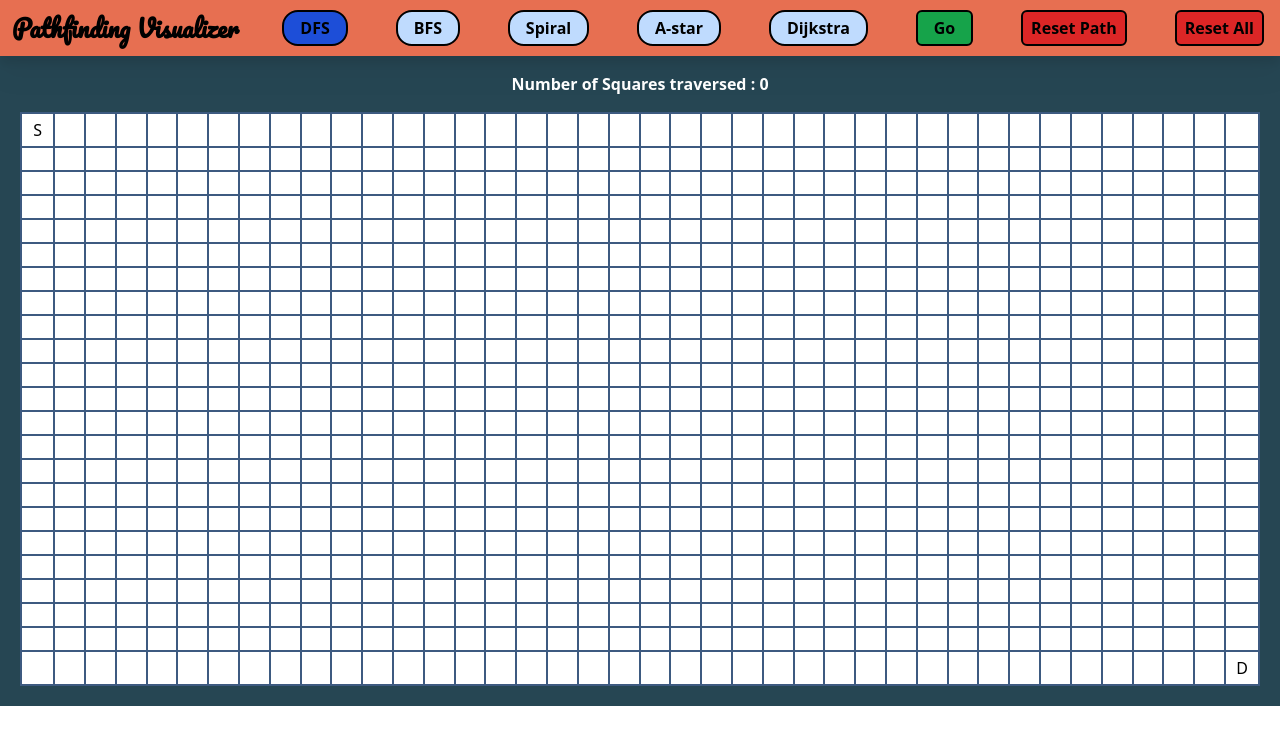
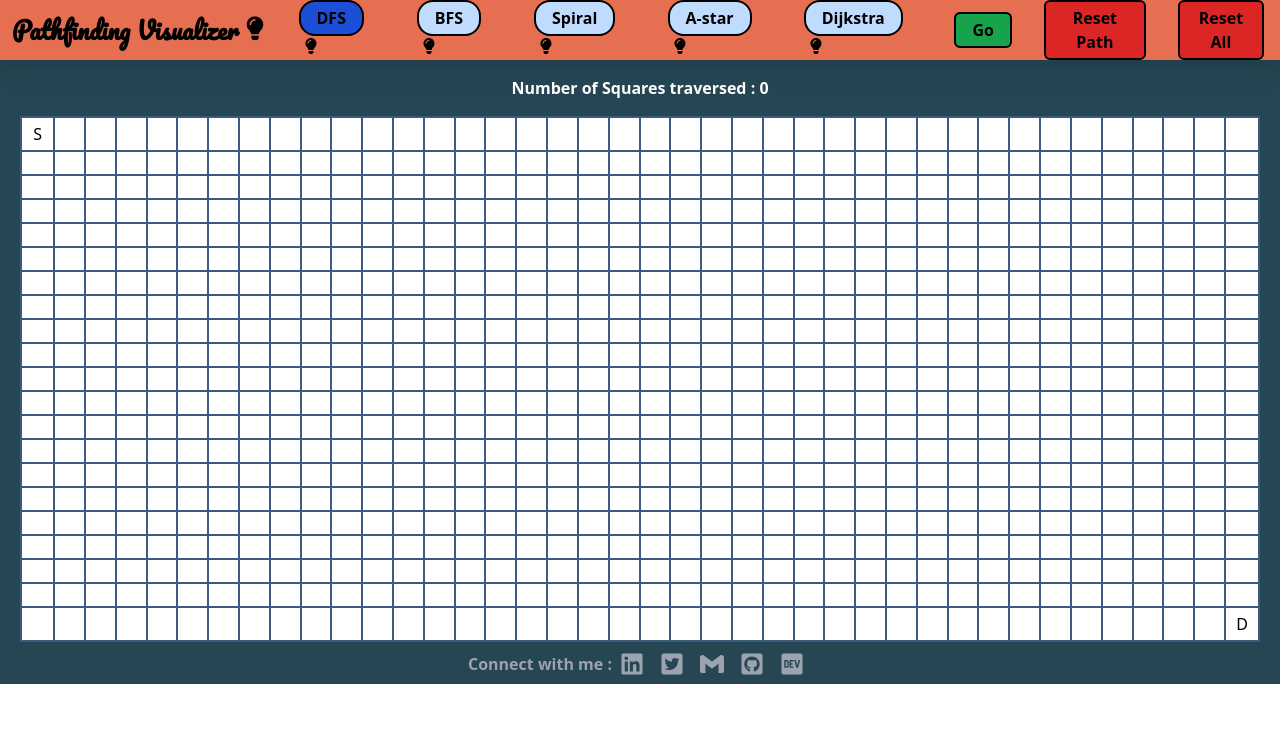
Before and after one commit to tanbar999/React-PathFinding-Visualizer, a React (Create React App) app: page / in a window 1280 px wide. Shown: the top 744 px of the page. Built offline with nearby package versions, Linux system fonts and the light colour scheme; a web font is replaced by a local one.

Commit message:
Added file for how to use and explain differentPathfinding Algo's

```diff
--- a/package.json
+++ b/package.json
@@ -9,8 +9,10 @@
     "framer-motion": "^7.1.0",
     "react": "^18.2.0",
     "react-dom": "^18.2.0",
+    "react-icons": "^4.4.0",
     "react-scripts": "5.0.1",
     "react-toastify": "^9.0.8",
+    "reactjs-popup": "^2.0.5",
     "tailwind-scrollbar-hide": "^1.1.7",
     "web-vitals": "^2.1.4"
   },
--- a/src/GridContext.js
+++ b/src/GridContext.js
@@ -9,7 +9,7 @@ import Spiral from "./algorithmHelper/Spiral";
 const gridContext = createContext();
 
 export function GridProvider({ children }) {
-  const rowSize = 23;
+  const rowSize = 21;
   const colSize = 40;
 
   const [grid, setGrid] = useState(Array.from({ length: rowSize }, () => Array.from({ length: colSize }, () => "")));
--- a/src/algorithmHelper/helper/KeyboardInput.js
+++ b/src/algorithmHelper/helper/KeyboardInput.js
@@ -1,5 +1,5 @@
 function incrementRow(x) {
-  if (x < 22) return x + 1;
+  if (x < 20) return x + 1;
   return x;
 }
 
--- a/src/algorithmHelper/helper/OutOfGrid.js
+++ b/src/algorithmHelper/helper/OutOfGrid.js
@@ -1,6 +1,6 @@
 const OutOfGrid = (row, col) => {
   if (row < 0 || col < 0) return true;
-  if (row > 22 || col > 39) return true;
+  if (row > 20 || col > 39) return true;
 
   return false;
 };
--- a/src/components/FullGrid.js
+++ b/src/components/FullGrid.js
@@ -54,7 +54,7 @@ function FullGrid({ startRow, startCol, destRow, destCol }) {
 
   return (
     <div>
-      <div className="flex justify-center px-[20px] pb-[20px]">
+      <div className="flex justify-center px-[20px] pb-[10px]">
         <table className="table-fixed">
           <tbody>{createFullGrid(rowSize, colSize)}</tbody>
         </table>
--- a/src/components/Navbar.js
+++ b/src/components/Navbar.js
@@ -1,5 +1,8 @@
 import { React, useContext, useState } from "react";
 import gridContext from "../GridContext";
+import Popup from "reactjs-popup";
+import { FaLightbulb } from "react-icons/fa";
+import { motion } from "framer-motion";
 
 function Navbar({ startRow, startCol, destRow, destCol }) {
   const [algo, setAlgo] = useState("DFS");
@@ -11,7 +14,41 @@ function Navbar({ startRow, startCol, destRow, destCol }) {
 
   return (
     <div className="flex justify-between items-center w-full border-gray-900 border-solid drop-shadow-xl bg-headerColor">
-      <div className="flex-none py-3 px-3 font-sans font-extrabold text-2xl font-pacifico">Pathfinding Visualizer</div>
+      <div className="flex-none py-3 px-3 font-sans font-extrabold text-2xl font-pacifico">
+        Pathfinding Visualizer
+        <Popup
+          trigger={
+            <motion.button className="button px-1" animate={{ y: [-1, 1, -1] }} transition={{ repeat: Infinity }}>
+              <FaLightbulb />
+            </motion.button>
+          }
+          modal
+        >
+          <div className="border-2 border-solid border-black bg-slate-800 text-white rounded-lg p-1 w-[40rem]">
+            <p className="text-center pb-4 text-xl font-bold">💁‍♂️💁‍♂️How to use💁‍♂️💁‍♂️</p>
+            <p className="text-center text-md font-normal">
+              {"💜 Using [W,A,S,D] can move the starting point marked by {S}."}
+            </p>
+            <p className="text-center text-md font-normal">
+              {"💜 Using [⬆️,➡️,⬇️,⬅️] can move the starting point marked by {D}."}
+            </p>
+            <p className="text-center text-md font-normal">
+              {
+                "💜 Press Left mouse button and drag to create walls which would act like obstructions for pathfinding algorithms."
+              }
+            </p>
+            <p className="text-center text-md font-normal">
+              {"💜 Select the given path-finding algorithms and Hit Go."}
+            </p>
+            <p className="text-center text-md font-normal">
+              {"💜 You can Reset just the Path that was caclculated and watch other pathfinding algorithms."}
+            </p>
+            <p className="text-center text-md font-normal">
+              {"💜 You can Reset All  the Path and the walls i.e. CLEAN SLATE."}
+            </p>
+          </div>{" "}
+        </Popup>
+      </div>
       <div className="px-4">
         <button
           className={
@@ -23,6 +60,23 @@ function Navbar({ startRow, startCol, destRow, destCol }) {
         >
           DFS
         </button>
+        <Popup
+          trigger={
+            <motion.button className="button px-1" whileHover={{ scale: 1.1 }}>
+              <FaLightbulb />
+            </motion.button>
+          }
+          modal
+        >
+          <div className="border-2 border-solid border-black bg-slate-800 text-white rounded-lg p-1 w-[40rem]">
+            <p className="text-center pb-4 text-xl font-bold">⛏️DFS⛏️</p>
+            <p className="text-center text-md font-normal">
+              {
+                "DFS stands for Depth-First Search. This searches for destination in a straight path i.e first towards depth until it runs out of the spaces. Here In the grid, we are only moving towards 4 direction as 8 direction movement doesnt add any values in our case"
+              }
+            </p>
+          </div>{" "}
+        </Popup>
       </div>
       <div className="px-4">
         <button
@@ -35,6 +89,23 @@ function Navbar({ startRow, startCol, destRow, destCol }) {
         >
           BFS
         </button>
+        <Popup
+          trigger={
+            <motion.button className="button px-1" whileHover={{ scale: 1.1 }}>
+              <FaLightbulb />
+            </motion.button>
+          }
+          modal
+        >
+          <div className="border-2 border-solid border-black bg-slate-800 text-white rounded-lg p-1 w-[40rem]">
+            <p className="text-center pb-4 text-xl font-bold">🐟BFS🐟</p>
+            <p className="text-center text-md font-normal">
+              {
+                "BFS stands for Breadth-First Search. This searches for destination in all the adjacent squares i.e first towards adjascent until it runs out of the spaces. Here In the grid, we are only moving towards 4 direction as 8 direction movement doesnt add any values in our case."
+              }
+            </p>
+          </div>{" "}
+        </Popup>
       </div>
       <div className="px-4">
         <button
@@ -47,6 +118,23 @@ function Navbar({ startRow, startCol, destRow, destCol }) {
         >
           Spiral
         </button>
+        <Popup
+          trigger={
+            <motion.button className="button px-1" whileHover={{ scale: 1.1 }}>
+              <FaLightbulb />
+            </motion.button>
+          }
+          modal
+        >
+          <div className="border-2 border-solid border-black bg-slate-800 text-white rounded-lg p-1 w-[40rem]">
+            <p className="text-center pb-4 text-xl font-bold">😵‍💫Spiral😵‍💫</p>
+            <p className="text-center text-md font-normal">
+              {
+                "Spiral Pathfinding is designed by me. The pathfinder moves in a spiral manner. It assumes that the grid is infinite. So, its unblocked by walls. This Algorithm can traverse outside the grid to find the nearest entrance to the grid. This is a brute approach like DFS and BFS."
+              }
+            </p>
+          </div>{" "}
+        </Popup>
       </div>
       <div className="px-4">
         <button
@@ -59,6 +147,23 @@ function Navbar({ startRow, startCol, destRow, destCol }) {
         >
           A-star
         </button>
+        <Popup
+          trigger={
+            <motion.button className="button px-1" whileHover={{ scale: 1.1 }}>
+              <FaLightbulb />
+            </motion.button>
+          }
+          modal
+        >
+          <div className="border-2 border-solid border-black bg-slate-800 text-white rounded-lg p-1 w-[40rem]">
+            <p className="text-center pb-4 text-xl font-bold">🌟A-star🌟</p>
+            <p className="text-center text-md font-normal">
+              {
+                "A-star is the best pathfinding approach. It has heuristic function and destination function. Heuristic tells the cost to travel to certain square and Destination tells the distance. Adding these we get values for every adjacent squares and traverse that is smallest. In our heuristic function , we have made traversing the diagonals expensive."
+              }
+            </p>
+          </div>{" "}
+        </Popup>
       </div>
       <div className="px-4">
         <button
@@ -71,6 +176,23 @@ function Navbar({ startRow, startCol, destRow, destCol }) {
         >
           Dijkstra
         </button>
+        <Popup
+          trigger={
+            <motion.button className="button px-1" whileHover={{ scale: 1.1 }}>
+              <FaLightbulb />
+            </motion.button>
+          }
+          modal
+        >
+          <div className="border-2 border-solid border-black bg-slate-800 text-white rounded-lg p-1 w-[40rem]">
+            <p className="text-center pb-4 text-xl font-bold">🌠Dijkstra's🌠</p>
+            <p className="text-center text-md font-normal">
+              {
+                "Dijkstra's Algorithm is a greedy approach where it takes into consideration the distance from its destination and traverse to the square which has shortest distance value. In this case, traversing diagionals will cost more than other squares"
+              }
+            </p>
+          </div>{" "}
+        </Popup>
       </div>
       <div className="px-4">
         <button
--- a/src/pages/MainPage.js
+++ b/src/pages/MainPage.js
@@ -3,6 +3,8 @@ import FullGrid from "../components/FullGrid";
 import Navbar from "../components/Navbar";
 import gridContext from "../GridContext";
 import { actionXMap, actionYMap, actionXMapD, actionYMapD } from "../algorithmHelper/helper/KeyboardInput";
+import { FaLinkedin, FaTwitterSquare, FaGithubSquare, FaDev } from "react-icons/fa";
+import { SiGmail } from "react-icons/si";
 
 function MainPage() {
   const { rowSize, colSize, traverseSquare } = useContext(gridContext);
@@ -34,6 +36,24 @@ function MainPage() {
         <p>Number of Squares traversed : {traverseSquare}</p>
       </div>
       <FullGrid startRow={startRow} startCol={startCol} destRow={destRow} destCol={destCol} />
+      <div className="flex justify-center align-center pb-2">
+        <span className="text-gray-400 font-semibold">Connect with me : </span>
+        <a href="https://www.linkedin.com/in/taniskannpurna/">
+          <FaLinkedin className="text-2xl text-gray-400 mx-2" />
+        </a>
+        <a href="https://twitter.com/TaniskAnnpurna">
+          <FaTwitterSquare className="text-2xl text-gray-400 mx-2" />
+        </a>
+        <a href="mailto:tanbar999@gmail.com">
+          <SiGmail className="text-2xl text-gray-400 mx-2" />
+        </a>
+        <a href="https://github.com/tanbar999">
+          <FaGithubSquare className="text-2xl text-gray-400 mx-2" />
+        </a>
+        <a href="https://dev.to/taniskannpurna">
+          <FaDev className="text-2xl text-gray-400 mx-2" />
+        </a>
+      </div>
     </div>
   );
 }
```
Also changed, not shown: 1 other file (tests, documents, lock files or other folders).
